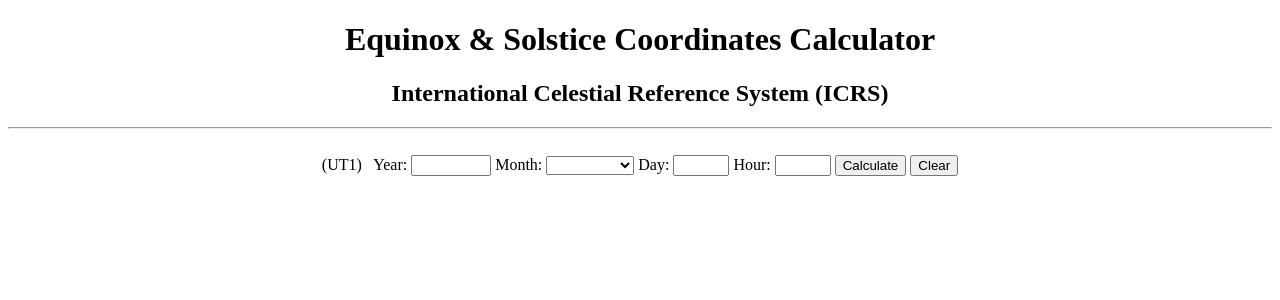
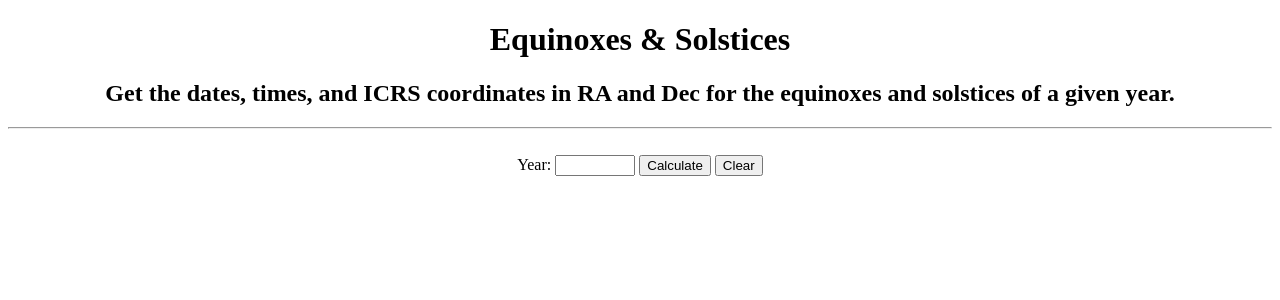
Before and after one commit to lydiazly/star-path-calculator-flask, a Flask app: page / in a window 1280 px wide. Shown: the top 300 px of the page. Run offline with Flask 3, Linux system fonts and the light colour scheme.

Commit message:
updated index, js

```diff
--- a/app/static/js/script.js
+++ b/app/static/js/script.js
@@ -20,28 +20,103 @@ const MONTHS = [
     { abbr: 'Dec', name: 'December' }
 ];
 
+const pad = number => number.toString().padStart(2, '0');
 
 /**
- * Formats the date and time into strings as '1 Jan 2000 CE' and '12:00:00[.000]'
+ * Formats the date and time into strings as 'January 1, 2000 CE' and '12:00:00[.000]'
  *
- * @param {Number} year - 0 is 1 BCE
- * @param {number} [month=1] - Starts from 1
- * @param {number} [day=1] - Day of the month
- * @param {number} [hour=12] - 24-hour format
- * @param {number} [minute=0] - Minutes
- * @param {number} [second=0] - Seconds (can be an integer or float)
+ * @param {Object} params - An object containing year, month, day, hour, minute, second
+ * @param {number} params.year - 0 is 1 BCE
+ * @param {number} [params.month=1] - Starts from 1
+ * @param {number} [params.day=1] - Day of the month
+ * @param {number} [params.hour=12] - 24-hour format
+ * @param {number} [params.minute=0] - Minutes
+ * @param {number} [params.second=0] - Seconds (can be an integer or float)
+ * @param {boolean} [params.monthFirst=true] - month-day-year or day-month-year
+ * @param {boolean} [params.abbr=false] - use abbreviation or full name for month
  * @returns {string[]} An array containing two strings: the formatted date and the formatted time.
  */
-function formatDateTime(year, month = 1, day = 1, hour = 12, minute = 0, second = 0) {
-    const pad = number => number.toString().padStart(2, '0');
-    const yearStr = year > 0 ? `${year} CE` : `${-year + 1} BCE`;
-    const monthStr = MONTHS[month].abbr;
-    const dateStr = `${day} ${monthStr} ${yearStr}`;
-    const secondStr = Number.isInteger(second) ? pad(second) : second.toFixed(3).padStart(6, '0');
-    const timeStr = `${pad(hour)}:${pad(minute)}:${secondStr}`;
-    return [dateStr, timeStr];
-}
+const formatDateTime = ({ year, month = 1, day = 1, hour = 12, minute = 0, second = 0,
+    monthFirst = true, abbr = false }) => {
+const yearStr = year > 0 ? `${year} CE` : `${-year + 1} BCE`;
+const monthStr = MONTHS[month][abbr ? 'abbr' : 'name'];
+const dateStr = monthFirst
+? `${monthStr} ${day}, ${yearStr}`
+: `${day} ${monthStr} ${yearStr}`;
+const secondStr = Number.isInteger(second) ? pad(second) : second.toFixed(3).padStart(6, '0');
+const timeStr = `${pad(hour)}:${pad(minute)}:${secondStr}`;
+return { date: dateStr, time: timeStr, year: yearStr };
+};
 
+/**
+* Formats the date and time into ISO format strings '2000-01-01 12:00:00[.000]'
+*
+* @param {Object} params - An object containing year, month, day, hour, minute, second
+* @param {number} params.year - 0 is 1 BCE
+* @param {number} [params.month=1] - Starts from 1
+* @param {number} [params.day=1] - Day of the month
+* @param {number} [params.hour=12] - 24-hour format
+* @param {number} [params.minute=0] - Minutes
+* @param {number} [params.second=0] - Seconds (can be an integer or float)
+* @returns {string[]} An array containing two strings: the formatted date and the formatted time.
+*/
+const formatDateTimeISO = ({ year, month = 1, day = 1, hour = 12, minute = 0, second = 0 }) => {
+const dateStr = [year, pad(month), pad(day)].join('-');
+const secondStr = Number.isInteger(second) ? pad(second) : second.toFixed(3).padStart(6, '0');
+const timeStr = `${pad(hour)}:${pad(minute)}:${secondStr}`;
+return { date: dateStr, time: timeStr };
+};
+
+/**
+ * Formats a date and time array into a string.
+ *
+ * @param {Object} params - An object containing a date and time array and other parameters
+ * @param {number[]} params.dateTime - An array containing [year, month, day, hour, minute, second]
+ * @param {boolean} [params.iso=true] - use ISO format or not
+ * @param {string} [params.delim=' '] - Delimiter between date and time when using ISO format
+ * @param {boolean} [params.monthFirst=true] - month-day-year or day-month-year
+ * @param {boolean} [params.abbr=false] - use abbreviation or full name for month
+ * @returns {string} The formatted date and time string.
+ */
+const dateTimeToStr = ({ dateTime, iso = true, delim = ' ', monthFirst = true, abbr = false }) => {
+  if (!Array.isArray(dateTime) || dateTime.length < 6) return '';
+
+  const [year, month, day, hour, minute, second] = dateTime.map((value, index) => {
+    if (index === 5) return parseFloat(value);  // Parse the second as float
+    return parseInt(value);  // Parse other values as int
+  });
+
+  const dateTimeStrList = iso
+    ? formatDateTimeISO({ year, month, day, hour, minute, second })
+    : formatDateTime({ year, month, day, hour, minute, second, monthFirst, abbr });
+  const dateTimeStr = iso
+    ? `${dateTimeStrList.date}${delim}${dateTimeStrList.time}`
+    : `${dateTimeStrList.date}, ${dateTimeStrList.time}`;
+  return dateTimeStr;
+};
+
+/**
+ * Formats a date and time array into a string.
+ *
+ * @param {Object} params - An object containing a date array and other parameters
+ * @param {number[]} params.date - An array containing [year, month, day]
+ * @param {boolean} [params.iso=true] - use ISO format or not
+ * @param {boolean} [params.monthFirst=true] - month-day-year or day-month-year
+ * @param {boolean} [params.abbr=false] - use abbreviation or full name for month
+ * @returns {string} The formatted date and time string.
+ */
+const dateToStr = ({ date, iso = true, monthFirst = true, abbr = false }) => {
+  if (!Array.isArray(date) || date.length < 3) return '';
+
+  const [year, month, day] = date.map((value) => {
+    return parseInt(value);
+  });
+
+  const dateStr = iso
+    ? formatDateTimeISO({ year, month, day }).date
+    : formatDateTime({ year, month, day, monthFirst: monthFirst, abbr: abbr }).date;
+  return dateStr;
+};
 
 function clearForm() {
     DATE_IDS.forEach(id => {
@@ -52,17 +127,15 @@ function clearForm() {
     // disableNextInput('year', 1);
 }
 
-
-function populateMonthOptions() {
-    const monthSelect = document.getElementById('month');
-    MONTHS.slice(1).forEach((month, index) => {
-        const option = document.createElement('option');
-        option.value = index + 1;
-        option.textContent = month.name;
-        monthSelect.appendChild(option);
-    });
-}
-
+// function populateMonthOptions() {
+//     const monthSelect = document.getElementById('month');
+//     MONTHS.slice(1).forEach((month, index) => {
+//         const option = document.createElement('option');
+//         option.value = index + 1;
+//         option.textContent = month.name;
+//         monthSelect.appendChild(option);
+//     });
+// }
 
 // function disableNextInput(thisId, nextIndex) {
 //     const thisValue = document.getElementById(thisId).value;
@@ -79,104 +152,94 @@ function populateMonthOptions() {
 //     }
 // }
 
+// function adjustDate() {
+//     const yearElement = document.getElementById('year');
+//     const monthElement = document.getElementById('month');
+//     const dayElement = document.getElementById('day');
+//     const year = parseInt(yearElement.value) || new Date().getFullYear();
+//     const month = parseInt(monthElement.value);
 
-function adjustDate() {
-    const yearElement = document.getElementById('year');
-    const monthElement = document.getElementById('month');
-    const dayElement = document.getElementById('day');
-    const year = parseInt(yearElement.value) || new Date().getFullYear();
-    const month = parseInt(monthElement.value);
+//     if (month === 2) {
+//         dayElement.max = (year % 4 === 0 && (year % 100 !== 0 || year % 400 === 0)) ? 29 : 28;
+//     } else if ([4, 6, 9, 11].includes(month)) {
+//         dayElement.max = 30;
+//     } else {
+//         dayElement.max = 31;
+//     }
 
-    if (month === 2) {
-        dayElement.max = (year % 4 === 0 && (year % 100 !== 0 || year % 400 === 0)) ? 29 : 28;
-    } else if ([4, 6, 9, 11].includes(month)) {
-        dayElement.max = 30;
-    } else {
-        dayElement.max = 31;
-    }
+//     Array.from(monthElement.options).forEach(option => {
+//         option.disabled = false;
+//     });
 
-    Array.from(monthElement.options).forEach(option => {
-        option.disabled = false;
-    });
+//     let dayMin = 1;
+//     let dayMax = dayElement.max;
+//     if (year === EPH_DATE_MIN[0]) {
+//         /* Disable month options before EPH_DATE_MIN */
+//         Array.from(monthElement.options).forEach(option => {
+//             if (parseInt(option.value) < EPH_DATE_MIN[1]) {
+//                 option.disabled = true;
+//             }
+//         });
+//         if (month < EPH_DATE_MIN[1]) {
+//             monthElement.value = EPH_DATE_MIN[1];
+//         } else if (month === EPH_DATE_MIN[1]) {
+//             dayMin = EPH_DATE_MIN[2];
+//         }
+//     } else if (year === EPH_DATE_MAX[0]) {
+//         /* Disable month options after EPH_DATE_MAX */
+//         Array.from(monthElement.options).forEach(option => {
+//             if (parseInt(option.value) > EPH_DATE_MAX[1]) {
+//                 option.disabled = true;
+//             }
+//         });
+//         if (month > EPH_DATE_MAX[1]) {
+//             monthElement.value = EPH_DATE_MAX[1];
+//         } else if (month === EPH_DATE_MAX[1]) {
+//             dayMax = EPH_DATE_MAX[2];
+//         }
+//     }
 
-    let dayMin = 1;
-    let dayMax = dayElement.max;
-    if (year === EPH_DATE_MIN[0]) {
-        /* Disable month options before EPH_DATE_MIN */
-        Array.from(monthElement.options).forEach(option => {
-            if (parseInt(option.value) < EPH_DATE_MIN[1]) {
-                option.disabled = true;
-            }
-        });
-        if (month < EPH_DATE_MIN[1]) {
-            monthElement.value = EPH_DATE_MIN[1];
-        } else if (month === EPH_DATE_MIN[1]) {
-            dayMin = EPH_DATE_MIN[2];
-        }
-    } else if (year === EPH_DATE_MAX[0]) {
-        /* Disable month options after EPH_DATE_MAX */
-        Array.from(monthElement.options).forEach(option => {
-            if (parseInt(option.value) > EPH_DATE_MAX[1]) {
-                option.disabled = true;
-            }
-        });
-        if (month > EPH_DATE_MAX[1]) {
-            monthElement.value = EPH_DATE_MAX[1];
-        } else if (month === EPH_DATE_MAX[1]) {
-            dayMax = EPH_DATE_MAX[2];
-        }
-    }
-
-    if (parseInt(dayElement.value) < dayMin) {
-        dayElement.value = dayMin;
-    }
-    if (parseInt(dayElement.value) > dayMax) {
-        dayElement.value = dayMax;
-    }
-}
-
+//     if (parseInt(dayElement.value) < dayMin) {
+//         dayElement.value = dayMin;
+//     }
+//     if (parseInt(dayElement.value) > dayMax) {
+//         dayElement.value = dayMax;
+//     }
+// }
 
 async function handleFormSubmit(event) {
     event.preventDefault();
     const now = new Date();
     let   year   = parseInt(document.getElementById('year').value);
-    let   month  = parseInt(document.getElementById('month').value)  || 1;
-    let   day    = parseInt(document.getElementById('day').value)    || 1;
-    const hour   = parseInt(document.getElementById('hour').value)   || 12;
-    const minute = 0;
-    const second = 0;
+    // let   month  = parseInt(document.getElementById('month').value)  || 1;
+    // let   day    = parseInt(document.getElementById('day').value)    || 1;
+    // const hour   = parseInt(document.getElementById('hour').value)   || 12;
+    // const minute = 0;
+    // const second = 0;
 
     if (!year && year !== 0) {
         year = now.getFullYear();
-        month = now.getMonth() + 1;  // JavaScript months are 0-based
-        day = now.getDate();
+        // month = now.getMonth() + 1;  // JavaScript months are 0-based
+        // day = now.getDate();
     }
 
     /* Validation for date */
-    if ((year < EPH_DATE_MIN[0] ||
-        (year === EPH_DATE_MIN[0] &&
-            (month < EPH_DATE_MIN[1] ||
-                (month === EPH_DATE_MIN[1] && day < EPH_DATE_MIN[2]))))
-        ||
-        (year > EPH_DATE_MAX[0] ||
-        (year === EPH_DATE_MAX[0] &&
-            (month > EPH_DATE_MAX[1] ||
-                (month === EPH_DATE_MAX[1] && day > EPH_DATE_MAX[2]))))
-    ) {
+    if (year <= EPH_DATE_MIN[0] || year >= EPH_DATE_MAX[0]) {
       document.getElementById("results").innerHTML = "";
-      document.getElementById("error").innerHTML = `<p>Out of the ephemeris date range: ${formatDateTime(...EPH_DATE_MIN)[0]}&nbsp;\u2013&nbsp;${formatDateTime(...EPH_DATE_MAX)[0]}</p>`;
+      document.getElementById("error").innerHTML = `<p>Out of the ephemeris date range: ${dateToStr({ date: EPH_DATE_MIN })}&nbsp;\u2013&nbsp;${dateToStr({ date: EPH_DATE_MAX })}</p>`;
       return;
     }
 
     /* Display the current value */
     document.getElementById('year').value   = `${year}`;
-    document.getElementById('month').value  = `${month}`;
-    document.getElementById('day').value    = `${day}`;
-    document.getElementById('hour').value   = `${hour}`;
+    // document.getElementById('month').value  = `${month}`;
+    // document.getElementById('day').value    = `${day}`;
+    // document.getElementById('hour').value   = `${hour}`;
     // document.getElementById('minute').value = `${minute}`;
     // document.getElementById('second').value = `${second}`;
 
-    const apiUrl = `/coords?year=${year}&month=${month}&day=${day}&hour=${hour}&minute=${minute}&second=${second}`;
+    // const apiUrl = `/coords?year=${year}&month=${month}&day=${day}&hour=${hour}&minute=${minute}&second=${second}`;
+    const apiUrl = `/equinox?year=${year}`;
 
     try {
         const response = await fetch(apiUrl);
@@ -187,40 +250,43 @@ async function handleFormSubmit(event) {
             document.getElementById('error').innerHTML = `<p>${data.error}</p>`;
         } else {
             const results = data.results;
-            const datetimeStr = formatDateTime(
-                ...[data.year, data.month, data.day, data.hour, data.minute, data.second]
-                .map(v => parseInt(v))
-            );
+            // const datetimeStr = formatDateTime(
+            //     ...[data.year, data.month, data.day, data.hour, data.minute, data.second]
+            //     .map(v => parseInt(v))
+            // );
+            const yearStr = formatDateTime(data.year).year;
             const resultsHtml = `
-                <h3>ICRS Coordinates (J2000) of Equinoxes and Solstices
-                    on <span style="color: blue;">${datetimeStr[0]}</span>,
-                    at <span style="color: blue;">${datetimeStr[1]}</span>:
-                </h3>
+                <h3>Equinoxes and Solstices of <span style="color: blue;">${yearStr}</span>:</h3>
                 <table border="1" style="margin-left: auto; margin-right: auto;">
                     <tr>
                         <th></th>
+                        <th>Date & Time (UT1)</th>
                         <th>Right Ascension (RA)</th>
                         <th>Declination (Dec)</th>
                     </tr>
                     <tr>
                         <td>Vernal Equinox</td>
-                        <td>${results.vernal_ra}</td>
-                        <td>${results.vernal_dec.replace(/deg/, '&deg;')}</td>
+                        <td>${dateTimeToStr({ dateTime: results.vernal_time })}</td>
+                        <td>${results.vernal_ra.toFixed(3)}</td>
+                        <td>${results.vernal_dec.toFixed(3)}</td>
                     </tr>
                     <tr>
                         <td>Autumnal Equinox</td>
-                        <td>${results.autumnal_ra}</td>
-                        <td>${results.autumnal_dec.replace(/deg/, '&deg;')}</td>
+                        <td>${dateTimeToStr({ dateTime: results.autumnal_time })}</td>
+                        <td>${results.autumnal_ra.toFixed(3)}</td>
+                        <td>${results.autumnal_dec.toFixed(3)}</td>
                     </tr>
                     <tr>
                         <td>Summer Solstice</td>
-                        <td>${results.summer_ra}</td>
-                        <td>${results.summer_dec.replace(/deg/, '&deg;')}</td>
+                        <td>${dateTimeToStr({ dateTime: results.summer_time })}</td>
+                        <td>${results.summer_ra.toFixed(3)}</td>
+                        <td>${results.summer_dec.toFixed(3)}</td>
                     </tr>
                     <tr>
                         <td>Winter Solstice</td>
-                        <td>${results.winter_ra}</td>
-                        <td>${results.winter_dec.replace(/deg/, '&deg;')}</td>
+                        <td>${dateTimeToStr({ dateTime: results.winter_time })}</td>
+                        <td>${results.winter_ra.toFixed(3)}</td>
+                        <td>${results.winter_dec.toFixed(3)}</td>
                     </tr>
                 </table>
             `;
@@ -228,20 +294,19 @@ async function handleFormSubmit(event) {
             document.getElementById('error').innerHTML = '';
         }
     } catch (error) {
-        document.getElementById('error').innerHTML = `<p>There was an error processing your request.</p>`;
+        document.getElementById('error').innerHTML = `<p>There was an error processing your request: ${error}</p>`;
         document.getElementById('results').innerHTML = '';
     }
 }
-
 
 document.addEventListener('DOMContentLoaded', () => {
     populateMonthOptions();
     clearForm();
 
     /* Adjust the date */
-    DATE_IDS.slice(0, 2).forEach(id => {
-        document.getElementById(id).addEventListener('change', adjustDate);
-    });
+    // DATE_IDS.slice(0, 2).forEach(id => {
+    //     document.getElementById(id).addEventListener('change', adjustDate);
+    // });
 
     // DATE_IDS.slice(0, 4).forEach((id, index) => {
     //     document.getElementById(id).addEventListener('change', function() {
--- a/app/templates/index.html
+++ b/app/templates/index.html
@@ -2,31 +2,31 @@
 <html lang="en">
 <head>
     <meta charset="UTF-8">
-    <title>Equinox and Solstice ICRS Coordinates Calculator</title>
+    <title>Equinoxes and Solstices</title>
     <!-- Use url_for to generate the correct URL for the static JavaScript file -->
     <script src="{{ url_for('static', filename='js/script.js') }}"></script>
 </head>
 <body>
     <main style="text-align: center">
-        <h1>Equinox & Solstice Coordinates Calculator</h1>
-        <h2>International Celestial Reference System (ICRS)</h2>
+        <h1>Equinoxes & Solstices</h1>
+        <h2>Get the dates, times, and ICRS coordinates in RA and Dec for the equinoxes and solstices of a given year.</h2>
         <hr><br>
         <form id="queryForm" onsubmit="handleFormSubmit(event)">
-            <span>(UT1)&nbsp;&nbsp;</span>
+            <!-- <span>(UT1)&nbsp;&nbsp;</span> -->
 
             <label for="year">Year:</label>
             <input type="number" id="year" name="year" min="-5000" max="5000">
 
-            <label for="month">Month:</label>
+            <!-- <label for="month">Month:</label>
             <select id="month" name="month">
                 <option value="" hidden disabled selected></option>
-            </select>
+            </select> -->
 
-            <label for="day">Day:</label>
-            <input type="number" id="day" name="day" min="1" max="31">
+            <!-- <label for="day">Day:</label>
+            <input type="number" id="day" name="day" min="1" max="31"> -->
 
-            <label for="hour">Hour:</label>
-            <input type="number" id="hour" name="hour" min="0" max="23">
+            <!-- <label for="hour">Hour:</label>
+            <input type="number" id="hour" name="hour" min="0" max="23"> -->
 
             <!-- <label for="minute">Minute:</label>
             <input type="number" id="minute" name="minute" min="0" max="59"> -->
--- a/app/views.py
+++ b/app/views.py
@@ -23,41 +23,42 @@ def ratelimit_error(e):
     return jsonify({"error": f"For security, we rate-limit requests as: {str(e.description)}. Please try again later."}), 429
 
 
-@app.route("/coords", methods=["GET"])
+@app.route("/equinox", methods=["GET"])
 @limiter.limit("4/second", override_defaults=False)
 def coords():
     year   = request.args.get("year")
-    month  = request.args.get("month", default=1, type=int)
-    day    = request.args.get("day", default=1, type=int)
-    hour   = request.args.get("hour", default=12, type=int)
-    minute = request.args.get("minute", default=0, type=int)
-    second = request.args.get("second", default=0, type=float)
+    # month  = request.args.get("month", default=1, type=int)
+    # day    = request.args.get("day", default=1, type=int)
+    # hour   = request.args.get("hour", default=12, type=int)
+    # minute = request.args.get("minute", default=0, type=int)
+    # second = request.args.get("second", default=0, type=float)
 
     if year is None:
         return jsonify({"error": "Year is required."}), 400
 
     try:
         year   = int(year)
-        month  = int(month)
-        day    = int(day)
-        hour   = int(hour)
-        minute = int(minute)
-        second = float(second)
+        # month  = int(month)
+        # day    = int(day)
+        # hour   = int(hour)
+        # minute = int(minute)
+        # second = float(second)
     except ValueError:
-        return jsonify({"error": "Date and time must be integers."}), 400
+        return jsonify({"error": "The year must be an integers."}), 400
 
     try:
-        results = get_coords(year, month, day, hour, minute, second)
+        # results = get_coords(year, month, day, hour, minute, second)
+        results = get_coords(year)
     except Exception as e:
         return jsonify({"error": str(e)}), 500
 
     return jsonify({
         "year":    str(year),
-        "month":   str(month),
-        "day":     str(day),
-        "hour":    str(hour),
-        "minute":  str(minute),
-        "second":  str(second),
+        # "month":   str(month),
+        # "day":     str(day),
+        # "hour":    str(hour),
+        # "minute":  str(minute),
+        # "second":  str(second),
         "results": results,
     }), 200
 
```
Also changed, not shown: scripts/get_equinoxes_solstices.py (+4 -4 lines), README.md.
